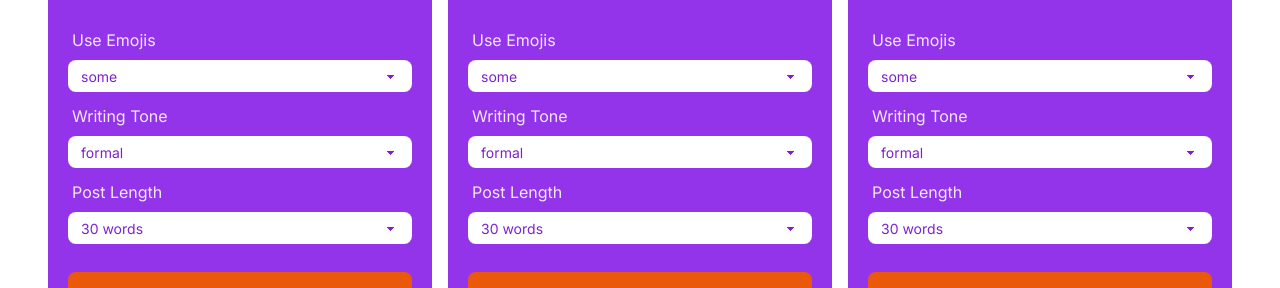
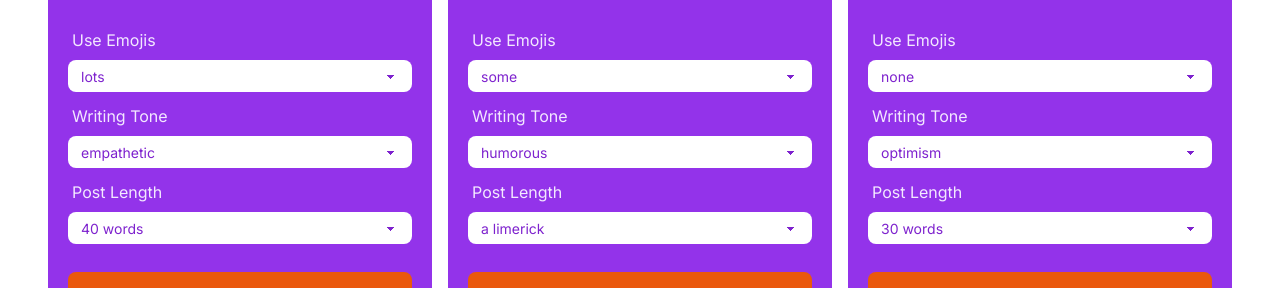
Before and after one commit to Leon-Avanade-Carbonell/persona-builder, a Next.js app: page /post-manager in a window 1280 px wide. Shown: the part 256-544 px from the top of the page. Built offline with nearby package versions, Linux system fonts and the light colour scheme.

Commit message:
Fixed the default values

```diff
--- a/app/api/post-manager/route.ts
+++ b/app/api/post-manager/route.ts
@@ -12,7 +12,8 @@ export async function POST(request: Request) {
   const { emojiTone, writingTone, postLength, message } =
     (await request.json()) as IPostManagerBody
 
-  const emoji = emojiTone === 'none' ? '' : `${emojiTone} emojis. `
+  const emoji =
+    emojiTone === 'none' ? 'Do not use emojis' : `Use ${emojiTone} emojis. `
   const tone = `Write with a ${writingTone} tone. `
   const limit = `Limit the post to ${postLength}`
 
--- a/components/cards/post-card.tsx
+++ b/components/cards/post-card.tsx
@@ -4,10 +4,10 @@ import {
   PostBodyParams,
   PostLengthType,
   SocialMediaType,
-  WritingToneLever,
+  WritingToneType,
   emojiLever,
   postLength,
-  writingToneLever
+  writingTone
 } from '@/types'
 import { useMutation } from '@tanstack/react-query'
 import {
@@ -23,7 +23,6 @@ import {
 export interface IPostCardProps {
   source: SocialMediaType
   thoughts: string
-  defaults?: PostBodyParams
   finishedLoading: Dispatch<SocialMediaType>
 }
 
@@ -34,19 +33,33 @@ const reducer = (
   return { ...state, ...nextState }
 }
 
+const mappedSocials: Record<SocialMediaType, PostBodyParams> = {
+  facebook: {
+    emojiTone: 'lots',
+    writingTone: 'Empathetic',
+    postLength: '40 words'
+  },
+  linkedIn: {
+    emojiTone: 'none',
+    writingTone: 'Optimism',
+    postLength: '30 words'
+  },
+  twitter: {
+    emojiTone: 'some',
+    writingTone: 'Humorous',
+    postLength: 'a limerick'
+  }
+}
+
 const baseDefaults: PostBodyParams = {
   emojiTone: 'some',
   postLength: '30 words',
-  writingTone: 'Amused'
+  writingTone: 'Concerned'
 }
 
-function PostCard({
-  source,
-  thoughts,
-  finishedLoading,
-  defaults = baseDefaults
-}: IPostCardProps) {
-  const [state, dispatch] = useReducer(reducer, { ...defaults })
+function PostCard({ source, thoughts, finishedLoading }: IPostCardProps) {
+  const INIT_DATA = mappedSocials[source] || baseDefaults
+  const [state, dispatch] = useReducer(reducer, INIT_DATA)
   const [message, setMessage] = useState('')
   const onceRef = useRef(false)
 
@@ -96,14 +109,14 @@ function PostCard({
           </Levers>
           <Levers
             label="Writing Tone"
-            defaultValue={state.emojiTone}
+            defaultValue={state.writingTone.toLowerCase()}
             onChange={(value) =>
               dispatch({
-                writingTone: value.currentTarget.value as WritingToneLever
+                writingTone: value.currentTarget.value as WritingToneType
               })
             }
           >
-            {writingToneLever.map((entry) => (
+            {writingTone.map((entry) => (
               <option key={entry}>{entry.toLocaleLowerCase()}</option>
             ))}
           </Levers>
--- a/types.ts
+++ b/types.ts
@@ -37,28 +37,28 @@ export interface IProfileSummary extends ProfileFormType {
 export const emojiLever = ['none', 'some', 'lots'] as const
 export type EmojiLeverType = (typeof emojiLever)[number]
 
-export const writingToneLever = [
+export const writingTone = [
   'Formal',
   'Humorous',
   'Assertive',
   'Encouraging',
   'Optimism',
   'Concerned',
-  'Friendly',
-  'Persuasive',
-  'Curious',
-  'Humorous',
-  'Joyful',
-  'Pessimism',
-  'Serious',
-  'Accusatory',
-  'Amused',
-  'Cooperative',
+  // 'Friendly',
+  // 'Persuasive',
+  // 'Curious',
+  // 'Humorous',
+  // 'Joyful',
+  // 'Pessimism',
+  // 'Serious',
+  // 'Accusatory',
+  // 'Amused',
+  // 'Cooperative',
   'Empathetic',
   'Informal',
   'Regretful'
 ] as const
-export type WritingToneLever = (typeof writingToneLever)[number]
+export type WritingToneType = (typeof writingTone)[number]
 
 export const postLength = [
   '20 words',
@@ -71,7 +71,7 @@ export type PostLengthType = (typeof postLength)[number]
 
 export type PostBodyParams = {
   emojiTone: EmojiLeverType
-  writingTone: WritingToneLever
+  writingTone: WritingToneType
   postLength: PostLengthType
 }
 
```
